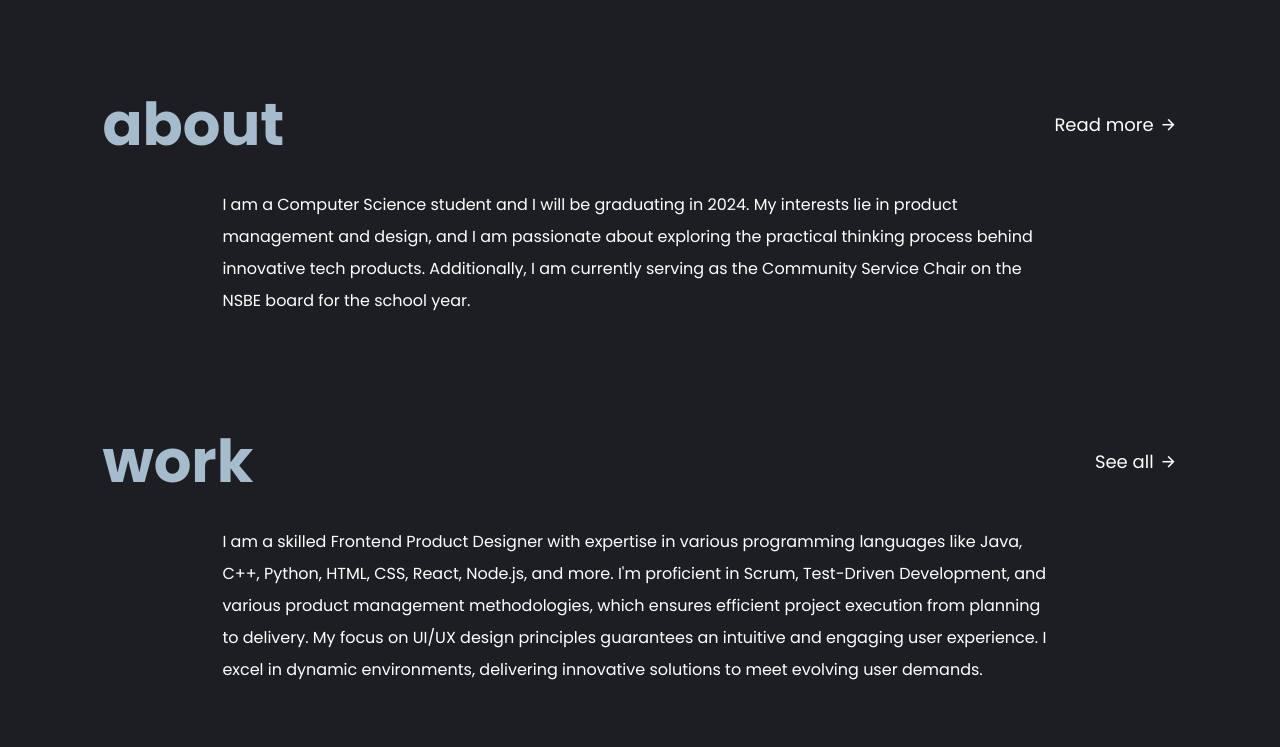
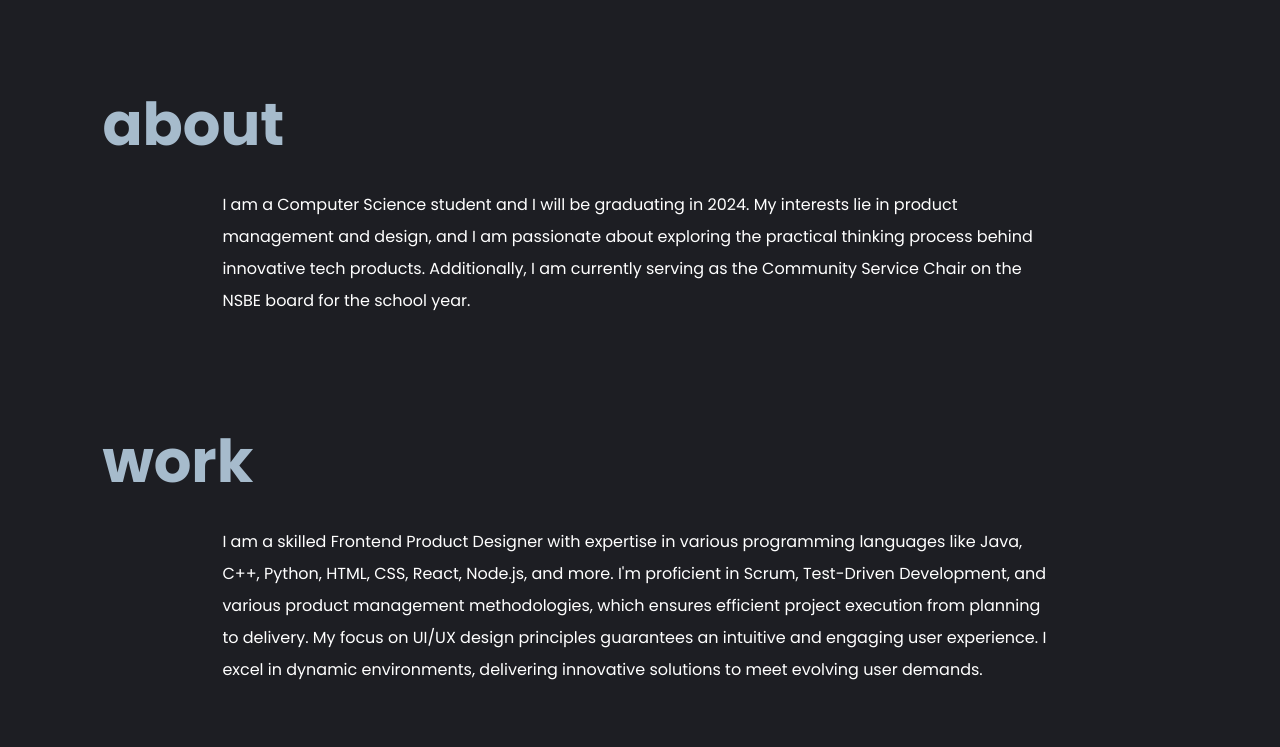
Before and after one commit to munaokeke/munaokeke.github.io, a plain HTML site: page index.html in a window 1280 px wide. Shown: the part 770-1517 px from the top of the page. Drawn offline with nearby package versions, Linux system fonts and the light colour scheme.

Commit message:
Update index.html

```diff
--- a/index.html
+++ b/index.html
@@ -72,10 +72,6 @@
 				<div class="h-text">
 					<h2>about</h2>
 				</div>
-
-				<div class="h-btn">
-					<a href="#" class="hh-btn">Read more<i class="ri-arrow-right-line"></i></a>
-				</div>
 			</div>
 			<p>I am a Computer Science student and I will be graduating in 2024. My interests lie in product management and design, and I am passionate about exploring the practical thinking process behind innovative tech products. Additionally, I am currently serving as the Community Service Chair on the NSBE board for the school year. </p>
 		</div>
@@ -90,9 +86,7 @@
 					<h2>work</h2>
 				</div>
 
-				<div class="h-btn">
-					<a href="#" class="hh-btn">See all<i class="ri-arrow-right-line"></i></a>
-				</div>
+
 			</div>
 			<p>I am a skilled Frontend Product Designer with expertise in various programming languages like Java, C++, Python, HTML, CSS, React, Node.js, and more. I'm proficient in Scrum, Test-Driven Development, and various product management methodologies, which ensures efficient project execution from planning to delivery. My focus on UI/UX design principles guarantees an intuitive and engaging user experience. I excel in dynamic environments, delivering innovative solutions to meet evolving user demands.</p>
 		</div>
@@ -140,9 +134,7 @@
 					<h2>contact</h2>
 				</div>
 
-				<div class="h-btn">
-					<a href="#" class="hh-btn">Ping me<i class="ri-arrow-right-line"></i></a>
-				</div>
+
 			</div>
 			<p>For any inquiries or opportunities, please don't hesitate to reach out to me. You can contact me via email at danokeke02@gmail.com or by phone at +1 (240) 267-3827. Additionally, feel free to connect with me on LinkedIn at www.linkedin.com/in/munokeke. I look forward to hearing from you soon!</p>
 		</div>
```
